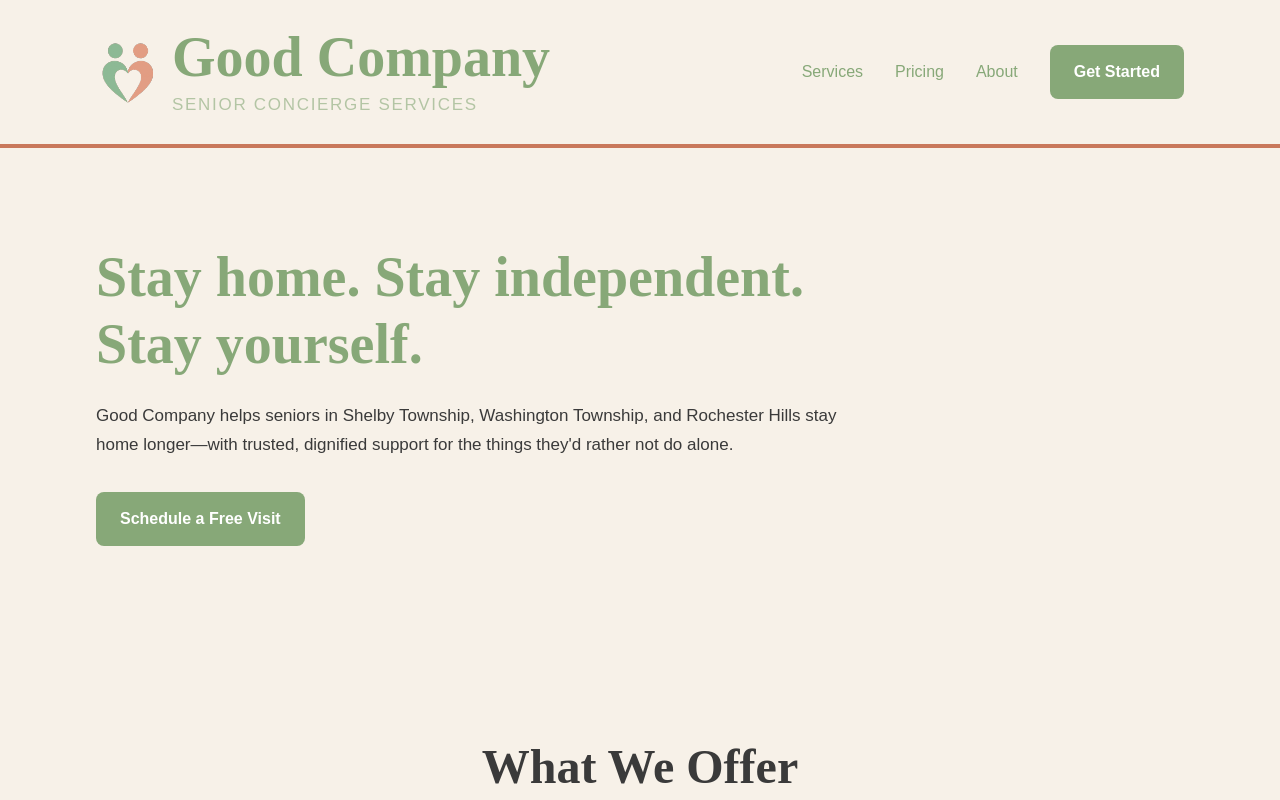
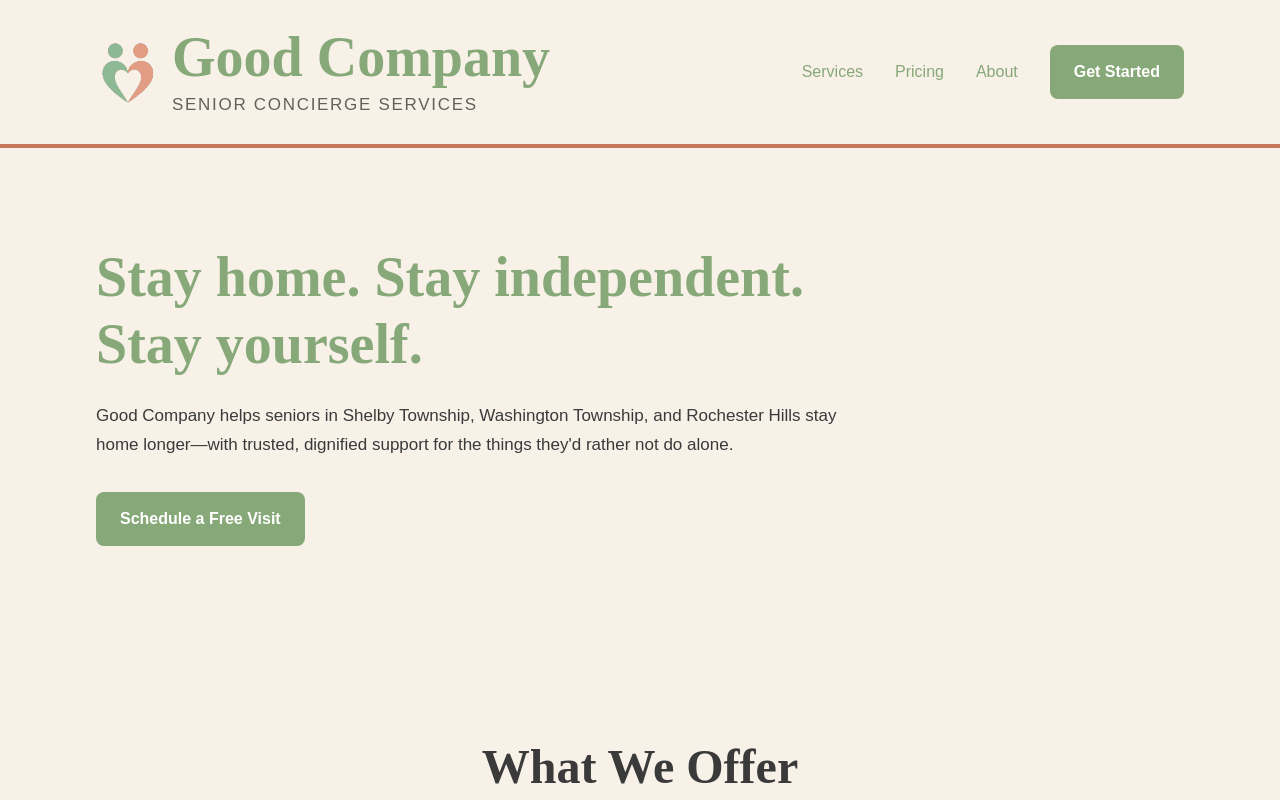
Before and after one commit to GoodCompanySCS/goodcompany-scs, a Next.js app: page / in a window 1280 px wide. Shown: the top 800 px of the page. Built offline with nearby package versions, Linux system fonts and the light colour scheme.

Commit message:
Update layout.tsx

```diff
--- a/app/layout.tsx
+++ b/app/layout.tsx
@@ -50,7 +50,7 @@ function Header() {
   />
   <div>
     <h1 className="text-2xl font-bold" style={{ fontFamily: "Fraunces", color: "#87A878" }}>Good Company</h1>
-    <p className="text-xs tracking-widest" style={{ color: "#87A878", opacity: 0.6 }}>SENIOR CONCIERGE SERVICES</p>
+    <p className="text-xs tracking-widest" style={{ color: "#000000", opacity: 0.6 }}>SENIOR CONCIERGE SERVICES</p>
   </div>
 </div>
           </a>
```
